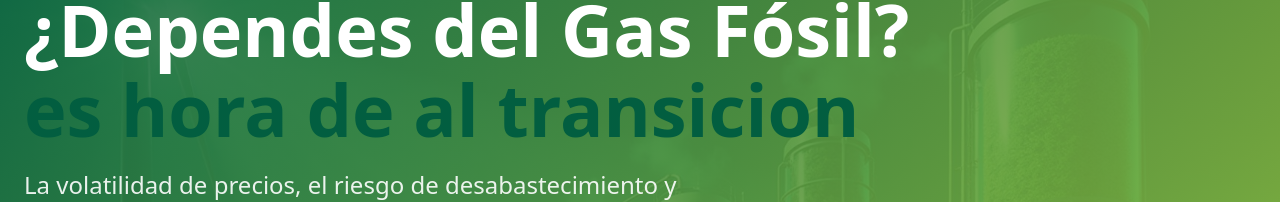
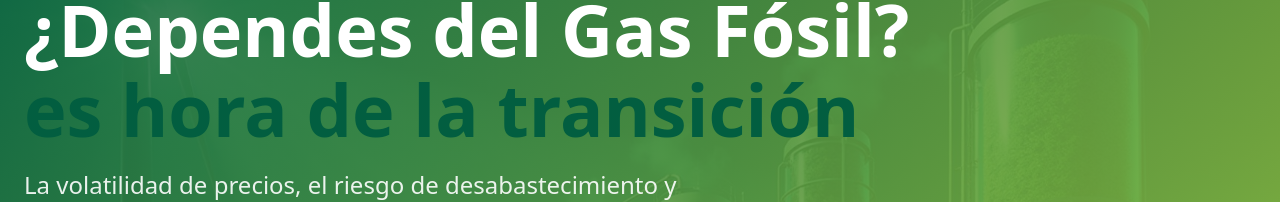
Before and after one commit to santiagoprado21/biomet, a React (Vite) app: page / in a window 1280 px wide. Shown: the part 169-371 px from the top of the page. Built offline with nearby package versions, Linux system fonts and the light colour scheme; the HTML template or start-up script is replaced by a standard one.

Commit message:
Fix: Add tilde to transition

```diff
--- a/src/components/Hero.tsx
+++ b/src/components/Hero.tsx
@@ -37,7 +37,7 @@ const Hero = () => {
           <h1 className="text-5xl md:text-7xl font-bold text-white mb-6 leading-tight">
             ¿Dependes del Gas Fósil?
             <span className="block mt-2 text-secondary-foreground">
-              es hora de al transicion
+              es hora de la transición
             </span>
           </h1>
 
```
